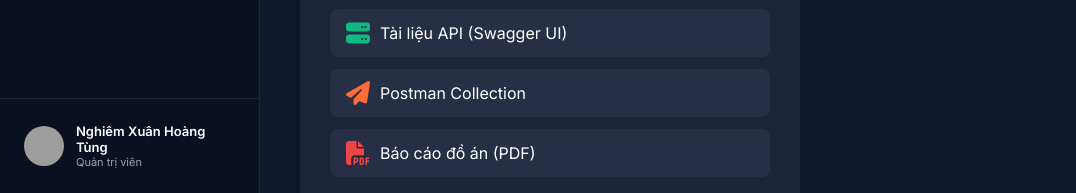
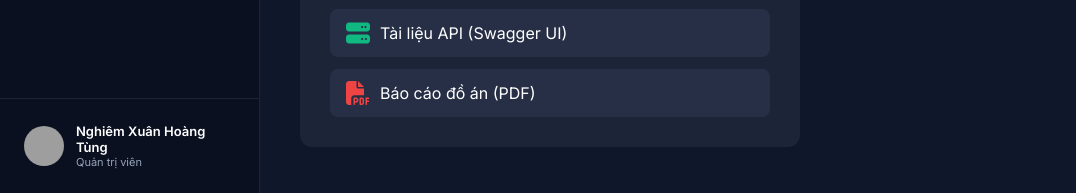
Before and after one commit to hoangtung2f6k/BTL-IOT-va-UD, a plain HTML site: page frontend/design/profile.html in a window 1280 px wide. Shown: the part 607-800 px from the top of the page, without its empty margins (0-1076 px from the left). Drawn offline with nearby package versions, Linux system fonts and the light colour scheme; grey boxes are pictures that could not be loaded.

Commit message:
bo postman trong profile

```diff
--- a/frontend/design/profile.html
+++ b/frontend/design/profile.html
@@ -600,13 +600,6 @@
                         <i class="fas fa-server" style="font-size: 24px; color: #10b981;"></i>
                         <span>Tài liệu API (Swagger UI)</span>
                     </a>
-                    <!-- Dán link Postman đã publish vào href bên dưới.
-                         Lấy link: Postman -> Import -> Link -> http://localhost:3000/swagger.json
-                         -> chuột phải collection -> View documentation -> Publish. -->
-                    <a href="#" target="_blank" style="color: #fff; text-decoration: none; display: flex; align-items: center; gap: 10px; background: #262f45; padding: 12px 16px; border-radius: 8px;">
-                        <i class="fas fa-paper-plane" style="font-size: 24px; color: #ff6c37;"></i>
-                        <span>Postman Collection</span>
-                    </a>
                     <a href="#" target="_blank" style="color: #fff; text-decoration: none; display: flex; align-items: center; gap: 10px; background: #262f45; padding: 12px 16px; border-radius: 8px;">
                         <i class="fas fa-file-pdf" style="font-size: 24px; color: #ef4444;"></i>
                         <span>Báo cáo đồ án (PDF)</span>
```
Also changed, not shown: frontend/design/dashboard.html (+0 -7 lines), frontend/design/device-history.html (+0 -7 lines), frontend/design/sensor-data.html (+0 -7 lines), frontend/index.html (+0 -7 lines).
